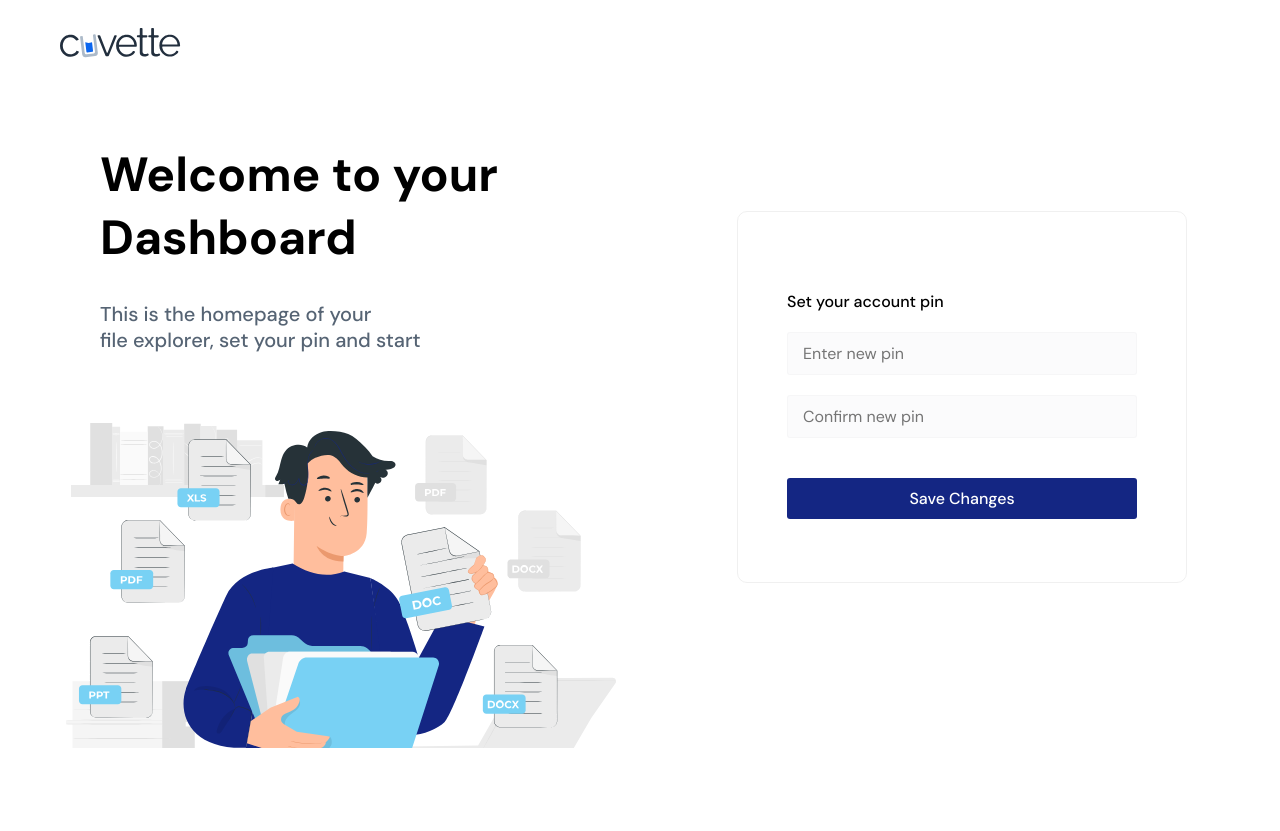
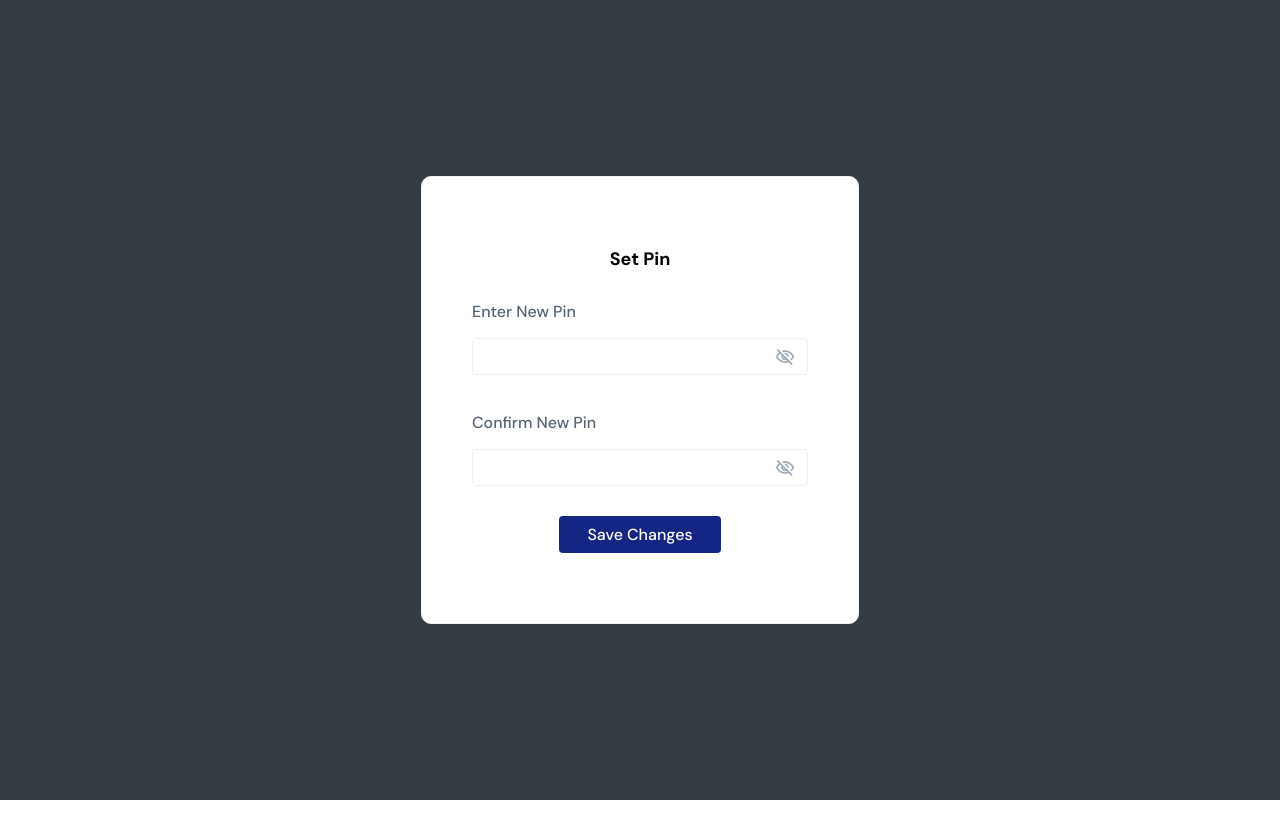
Before and after one commit to Deep062001/X-plore, a React (Create React App) app: page / in a window 1280 px wide. After the commit the page ends 805 px from the top, so only its background shows below. Built offline with nearby package versions, Linux system fonts and the light colour scheme.

Commit message:
Pin Modal Made

```diff
--- a/src/App.js
+++ b/src/App.js
@@ -5,8 +5,8 @@ import './App.scss';
 
 const App = () => {
   return <div>
-  {/* <MainPage/> */}
-  <HomePage/>
+  <MainPage/>
+  {/* <HomePage/> */}
   </div>;
 };
 
--- a/src/Pages/MainPage/MainPage.js
+++ b/src/Pages/MainPage/MainPage.js
@@ -5,17 +5,19 @@ import EditFileModal from '../../components/EditFileModal/EditFileModal';
 import Header from '../../components/Header/Header';
 import LeftExplorer from '../../components/LeftExplorer/LeftExplorer';
 import PinModal from '../../components/PinModal/PinModal';
+import SetNewPinModal from '../../components/SetNewPinModal/SetNewPinModal';
 import './MainPage.scss';
 
 const MainPage = () => {
   return (
     <div className='main-page-div'>
-        <div className='left-div-main-page'>
+        {/* <div className='left-div-main-page'>
             <LeftExplorer/>
         </div>
         <div className='right-div-main-page'>
             <Header/>
-        </div>
+        </div> */}
+        <SetNewPinModal/>
 
         {/* <PinModal/> */}
         {/* <AddFileFolderModal/> */}
--- /dev/null
+++ b/src/components/SetNewPinModal/SetNewPinModal.js
@@ -0,0 +1,37 @@
+import React, { useState } from 'react';
+import './SetNewPinModal.scss';
+import VisibilityOutlinedIcon from '@mui/icons-material/VisibilityOutlined';
+import VisibilityOffOutlinedIcon from '@mui/icons-material/VisibilityOffOutlined';
+
+
+const SetNewPinModal = () => {
+    const [passVisisble,setPassVisible]=useState(false);
+    const [confirmPassVisisble,setConfirmPassVisible]=useState(false);
+
+
+  return (
+    <div className='modal'>
+    <div className='set-pin-modal-div'>
+    <h3>Set Pin </h3>
+      <form>
+      <p>Enter New Pin </p>
+      <div className='pin-input-div'>
+        <input className='pin-input' type='character'/>
+        {passVisisble?<VisibilityOutlinedIcon className='eye-icon'/>:<VisibilityOffOutlinedIcon className='eye-icon'/>}
+      </div>
+      <br/>
+      <p>Confirm New Pin </p>
+      <div className='pin-input-div'>
+        <input className='pin-input' type='character'/>
+        {confirmPassVisisble?<VisibilityOutlinedIcon className='eye-icon'/>:<VisibilityOffOutlinedIcon className='eye-icon'/>}
+      </div>
+      <div>
+        <button className='modal-submit-btn'>Save Changes</button>
+      </div>
+    </form>
+    </div>
+    </div>
+  )
+}
+
+export default SetNewPinModal
--- /dev/null
+++ b/src/components/SetNewPinModal/SetNewPinModal.scss
@@ -0,0 +1,81 @@
+@import '../../variables.scss';
+@import '../../properties.scss';
+
+.modal{
+    @include lgt-modal-properties;
+}
+
+.set-pin-modal-div{
+    display: inline-block;
+    text-align: center;
+    border-radius: 10px;
+    background-color: #ffffff;
+    border: 1px solid $lgt-left-non-active-folder-bg;
+    padding: 70px 50px;
+    h3{
+        margin:0 0 30px 0;
+        font-size: 18px;
+    }
+
+    p{
+        @include font-dmsans;
+        color: $lgt-non-active-text-icon;
+        font-weight: 500;
+        text-align: left;
+        font-size: 16px;
+    }
+
+    input{
+        border: 0;
+        font-size: 16px;
+        text-align: left;
+        width: 300px;
+        padding: 7px 12px;
+
+        &:focus{
+            outline: none;
+        }
+    }
+
+    .pin-input-div{
+        display: flex;
+        flex-direction: row;
+        border: 1.75px solid $lgt-left-non-active-folder-bg;
+        border-radius: 4px;
+        align-items: center;
+
+        &:focus-within{
+            border: 1.75px solid $lgt-modal-btns;
+        }
+
+    }
+
+    .eye-icon{
+        fill: $lgt-search-text;
+        margin-right: 10px;
+        padding: 2px;
+    }
+
+
+    .modal-submit-btn{
+        margin-top: 30px;
+        font-family: 'DM Sans', sans-serif;
+        border: solid;
+        font-size: 16px;
+        background-color: $lgt-modal-btns;
+        padding: 5px 25px;
+        border-radius: 4px;
+        border-width: 3px;
+        color: #FFFFFF;
+        border-color: $lgt-modal-btns;
+        font-weight: 500;
+        @include animate-hover;
+    }
+
+    .modal-submit-btn:hover{
+        background-color: $lgt-modal-btns-hover;
+
+    }
+
+
+}
```
